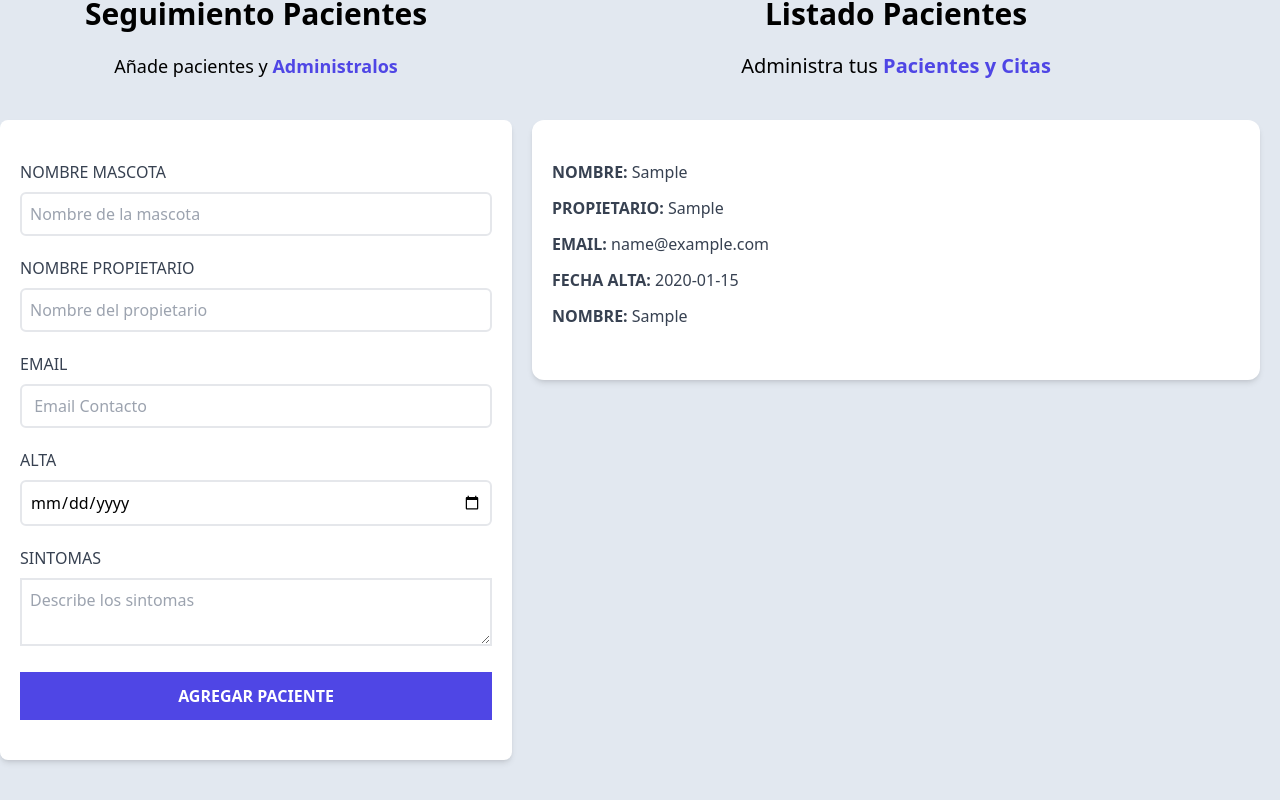
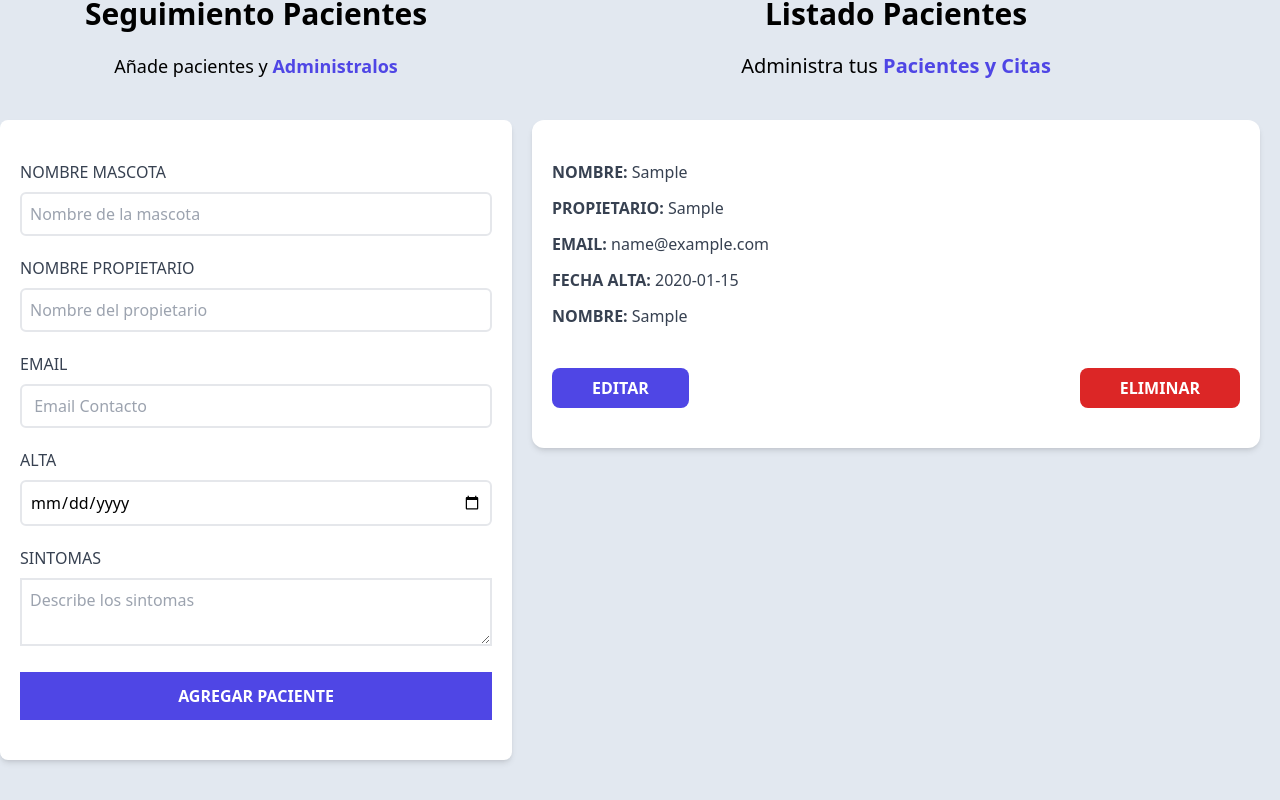
Before and after one commit to oscardenas17/adminPacientes-React, a React (Vite) app: page / in a window 1280 px wide. Both pictures are taken after typing "Sample", "Sample", "name@example.com", "2020-01-15", "Sample" into the empty fields and a click on the input "Agregar Paciente". Shown: the part 180-980 px from the top of the page. Built offline with nearby package versions, Linux system fonts and the light colour scheme.

Commit message:
Botones editar y eliminar

```diff
--- a/src/components/Formulario.jsx
+++ b/src/components/Formulario.jsx
@@ -37,8 +37,10 @@ const objetoPaciente = {
   id: generarId()
 }
     //console.log(objetoPaciente);
+    if(objetoPaciente.nombre != ''){
+      setPacientes(  [...pacientes, objetoPaciente] )
+    }
 
-    setPacientes(  [...pacientes, objetoPaciente] )
 
     //Reiniciar el form
     setNombre ('')
--- a/src/components/Paciente.jsx
+++ b/src/components/Paciente.jsx
@@ -25,6 +25,17 @@ const Paciente = ( {paciente} ) => {
         <p className="font-bold mb-3 text-gray-700 uppercase">
           Nombre: <span className="font-normal normal-case">{sintomas}</span>
         </p>
+
+        <div className="sm:flex justify-between mt-10">
+          <button type="button" className="py-2 px-10 bg-indigo-600 hover:bg-indigo-700 text-white font-bold uppercase rounded-lg">
+            Editar
+          </button>
+
+          <button type="button" className="py-2 px-10 bg-red-600 hover:bg-red-700 text-white font-bold uppercase rounded-lg">
+            Eliminar
+          </button>
+        </div>
+
       </div>
     </div>
   );
```
